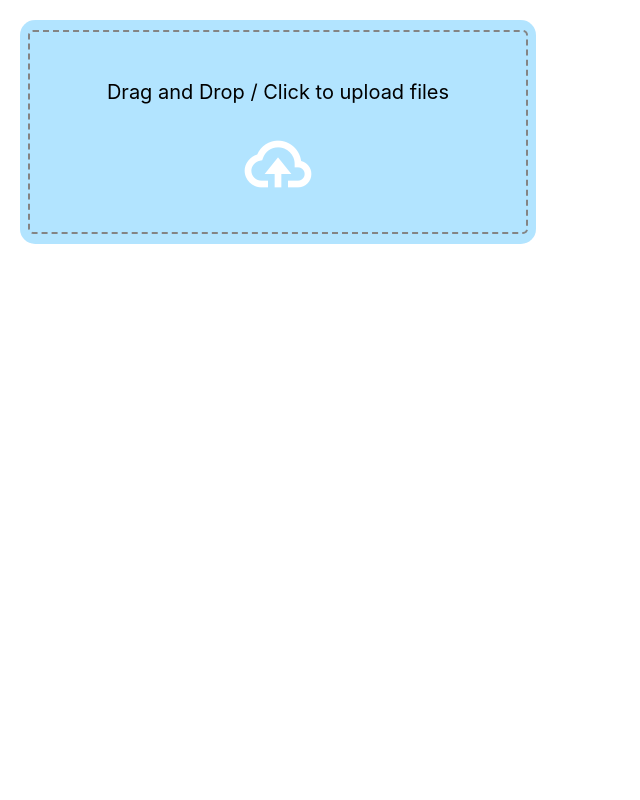
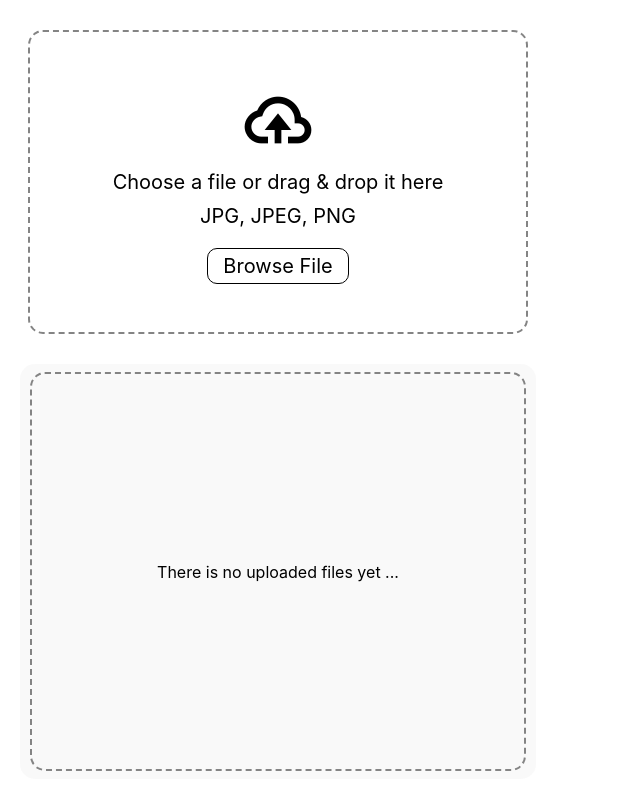
Before and after one commit to Tigran-Oqroyan/Google-Cloud-Based-File-Management-System, a React (Create React App) app: page /upload in a window 1280 px wide. Shown: the whole page, without its empty margins (0-640 px from the left). Built offline with nearby package versions, Linux system fonts and the light colour scheme; a web font is replaced by a local one.

Commit message:
some changes related with styles

```diff
--- /dev/null
+++ b/src/IconComponents/Failed/index.jsx
@@ -0,0 +1,7 @@
+import styles from "./style.module.scss";
+
+const Failed = () => {
+  return <i class={`bx bx-error-alt ${styles.bx_error_alt}`}></i>;
+};
+
+export default Failed;
--- /dev/null
+++ b/src/IconComponents/Failed/style.module.scss
@@ -0,0 +1,4 @@
+.bx_error_alt{
+    font-size: 50px;
+    color: red;
+}
--- /dev/null
+++ b/src/IconComponents/Loader/index.jsx
@@ -0,0 +1,7 @@
+import styles from "./style.module.scss";
+
+const Loader = () => {
+  return <div className={styles.loader}></div>;
+};
+
+export default Loader;
--- /dev/null
+++ b/src/IconComponents/Loader/style.module.scss
@@ -0,0 +1,18 @@
+.loader {
+  width: 30px;
+  padding: 10px;
+  aspect-ratio: 1;
+  border-radius: 50%;
+  background: rgba(0, 166, 255, 0.5);
+  --_m: conic-gradient(#0000 10%, #000), linear-gradient(#000 0 0) content-box;
+  -webkit-mask: var(--_m);
+  mask: var(--_m);
+  -webkit-mask-composite: source-out;
+  mask-composite: subtract;
+  animation: l3 1s infinite linear;
+}
+@keyframes l3 {
+  to {
+    transform: rotate(1turn);
+  }
+}
--- /dev/null
+++ b/src/IconComponents/Successed/index.jsx
@@ -0,0 +1,7 @@
+import styles from "./style.module.scss";
+
+const Successed = () => {
+  return <i class={`bx bx-check ${styles.bx_check}`}></i>;
+};
+
+export default Successed;
--- /dev/null
+++ b/src/IconComponents/Successed/style.module.scss
@@ -0,0 +1,4 @@
+.bx_check{
+    font-size: 55px;
+    color: green;
+}
--- a/src/components/FileUpload/index.jsx
+++ b/src/components/FileUpload/index.jsx
@@ -3,6 +3,9 @@ import { useDispatch, useSelector } from "react-redux";
 import { addFiles } from "../../slices/fileUploadSlice";
 import { uploadFile } from "../../slices/fileUploadSlice";
 import styles from "./style.module.scss";
+import Loader from "../../IconComponents/Loader";
+import Failed from "../../IconComponents/Failed";
+import Successed from "../../IconComponents/Successed";
 
 const FileUpload = () => {
   const dispatch = useDispatch();
@@ -40,18 +43,37 @@ const FileUpload = () => {
             onDrop={handleDrop}
             onDragOver={handleDragOver}
           >
-            <p>Drag and Drop / Click to upload files</p>
             <i class={`bx bx-cloud-upload ${styles.bx_cloud_upload}`}></i>{" "}
+            <span>Choose a file or drag & drop it here</span>
+            <span>JPG, JPEG, PNG</span>
+            <label
+              htmlFor="file-upload"
+              className={styles.custom_file_upload_button}
+            >
+              Browse File
+            </label>
             <input
+              id="file-upload"
               type="file"
               multiple
               onChange={handleFileChange}
-              className={styles.fileInput}
             />
           </div>
         </div>
 
-        <div className={styles.uploadedFiles}>
+        <div
+          className={`${styles.uploadedFiles} ${
+            files.length > 0 && styles.uploadedFilesScrollable
+          }`}
+        >
+          {files.length <= 0 && (
+            <div className={styles.noUploadedFiles}>
+              {" "}
+              <div className={styles.noUploadedFilesInner}>
+                There is no uploaded files yet ...
+              </div>{" "}
+            </div>
+          )}
           {files.map(
             (fileWrapper, index) => (
               console.log(fileWrapper),
@@ -62,15 +84,10 @@ const FileUpload = () => {
                     className={styles.fileImage}
                   />
                   <span className={styles.fileStatus}>
-                    {fileWrapper.status === "pending" && "Pending"}
-                    {fileWrapper.status === "succeeded" && "Succeeded"}
-                    {fileWrapper.status === "failed" && "Failed"}
+                    {fileWrapper.status === "pending" && <Loader />}
+                    {fileWrapper.status === "succeeded" && <Successed />}
+                    {fileWrapper.status === "failed" && <Failed />}
                   </span>
-                  {fileWrapper.error && (
-                    <span className={styles.fileError}>
-                      Error: {fileWrapper.error}
-                    </span>
-                  )}
                 </div>
               )
             )
--- a/src/components/FileUpload/style.module.scss
+++ b/src/components/FileUpload/style.module.scss
@@ -15,53 +15,55 @@
       padding: 10px;
       margin-bottom: 20px;
       border-radius: 15px;
-      background-color: rgba(#00a6ff, 0.3);
+      background-color: white; // rgba(#00a6ff, 0.3);
 
       .dropAndClickArea {
         width: 100%;
-        height: 200px;
+        height: 300px;
         display: flex;
         flex-direction: column;
         align-items: center;
         justify-content: center;
+        gap: 10px;
         border: 2px dashed rgb(132, 132, 132);
-        border-radius: 5px;
+        border-radius: 15px;
         text-align: center;
         cursor: pointer;
         font-size: 20px;
         position: relative;
         transition: all 0.2s ease;
 
-        &:hover {
-          background-color: rgba(#00bbff, 0.1);
-        }
         .bx_cloud_upload {
           font-size: 80px;
-          color: white;
+          color: black;
         }
 
-        .fileInput {
-          opacity: 0;
-          position: absolute;
-          top: 0;
-          left: 0;
-          width: 100%;
-          height: 100%;
+        input[type="file"]{
+          display: none;
+        }
+
+        .custom_file_upload_button{
+          border: 1px solid black;
+          padding: 5px 15px;
+          border-radius: 10px;
+          margin-top: 10px;
           cursor: pointer;
         }
+
       }
     }
+  }
+  .uploadedFilesScrollable{
+    overflow: scroll;
+    padding: 10px;
   }
 
   .uploadedFiles {
     width: 100%;
-    overflow-y: scroll;
-    max-height: calc(100vh - 300px);
-    padding: 10px 20px 10px 0px;
+    max-height: calc(100vh - 405px);
 
     &::-webkit-scrollbar {
-      width: 10px;
-      margin-left: 10px;
+      width: 0px;
     }
 
     &::-webkit-scrollbar-trach {
@@ -73,14 +75,35 @@
       border-radius: 20px;
     }
 
+    .noUploadedFiles{
+      height: calc(100vh - 405px);
+      display: flex;
+      align-items: center;
+      justify-content: center;
+      background-color: rgba(#ececec, 0.3);
+      border-radius: 15px;
+      width: 100%;
+      padding: 10px;
+
+      .noUploadedFilesInner{
+        display: flex;
+        align-items: center;
+        justify-content: center;
+        width: 100%;
+        height: 100%;
+        border: 2px dashed rgb(132, 132, 132);
+        border-radius: 15px;
+      }
+    }
+
     .fileItem {
       display: flex;
       justify-content: space-between;
       align-items: center;
-      padding: 10px;
       margin-bottom: 20px;
-      border-radius: 15px;
-      border: 1px dashed gray;
+      padding: 15px;
+      border-radius:15px ;
+      background-color: rgba(#ececec, 0.3);
     }
   }
 }
```
